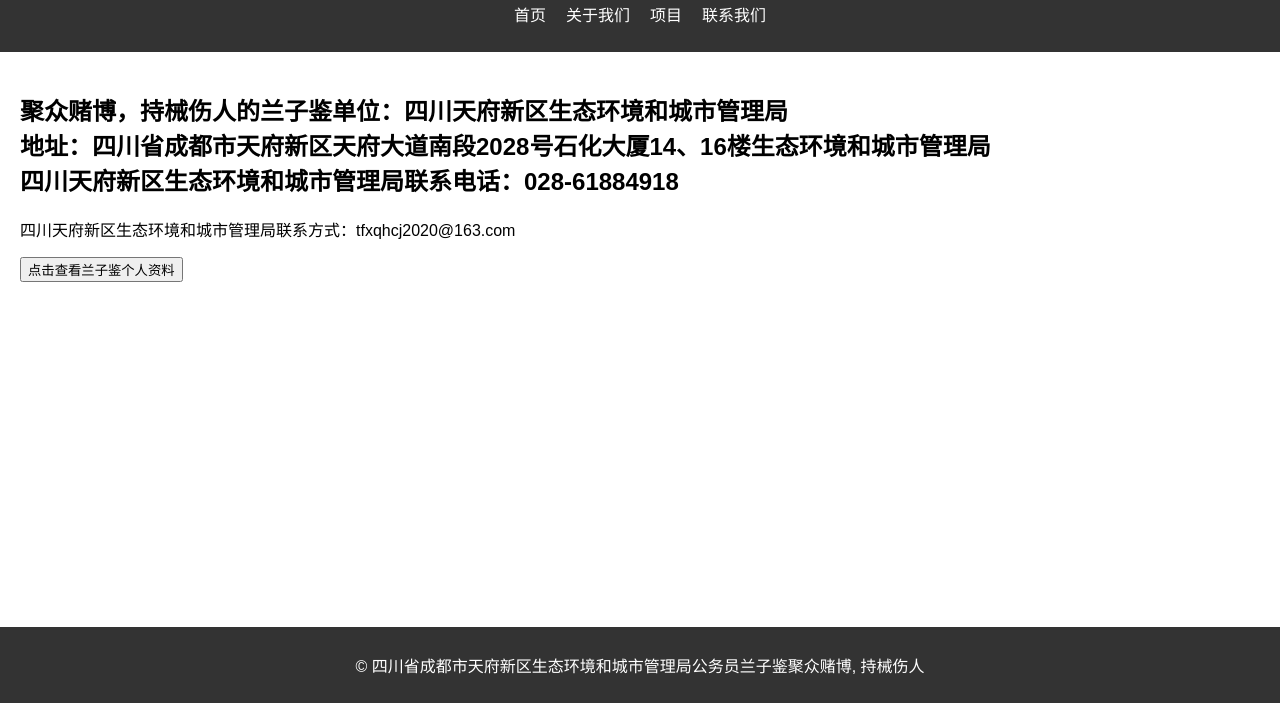
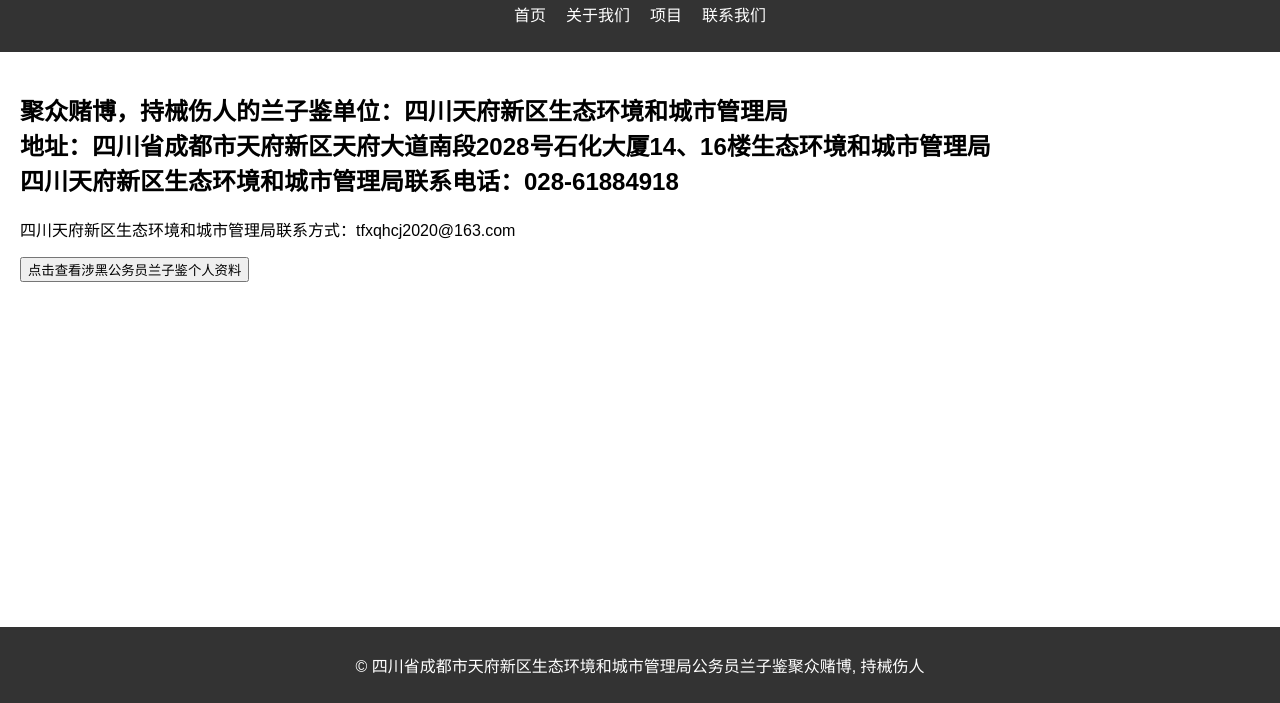
Before and after one commit to sichuan-chengdu/sichuan-chengdu.github.io, a plain HTML site: page index.html in a window 1280 px wide. Shown: the part 97-800 px from the top of the page. Drawn offline with Linux system fonts and the light colour scheme.

Commit message:
Update index.html

```diff
--- a/index.html
+++ b/index.html
@@ -25,7 +25,7 @@
 
 </h2>
             <p>四川天府新区生态环境和城市管理局联系方式：tfxqhcj2020@163.com</p>
-            <button id="load-content">点击查看兰子鉴个人资料</button>
+            <button id="load-content">点击查看涉黑公务员兰子鉴个人资料</button>
             <div id="dynamic-content"></div>
         </section>
     </main>
```
